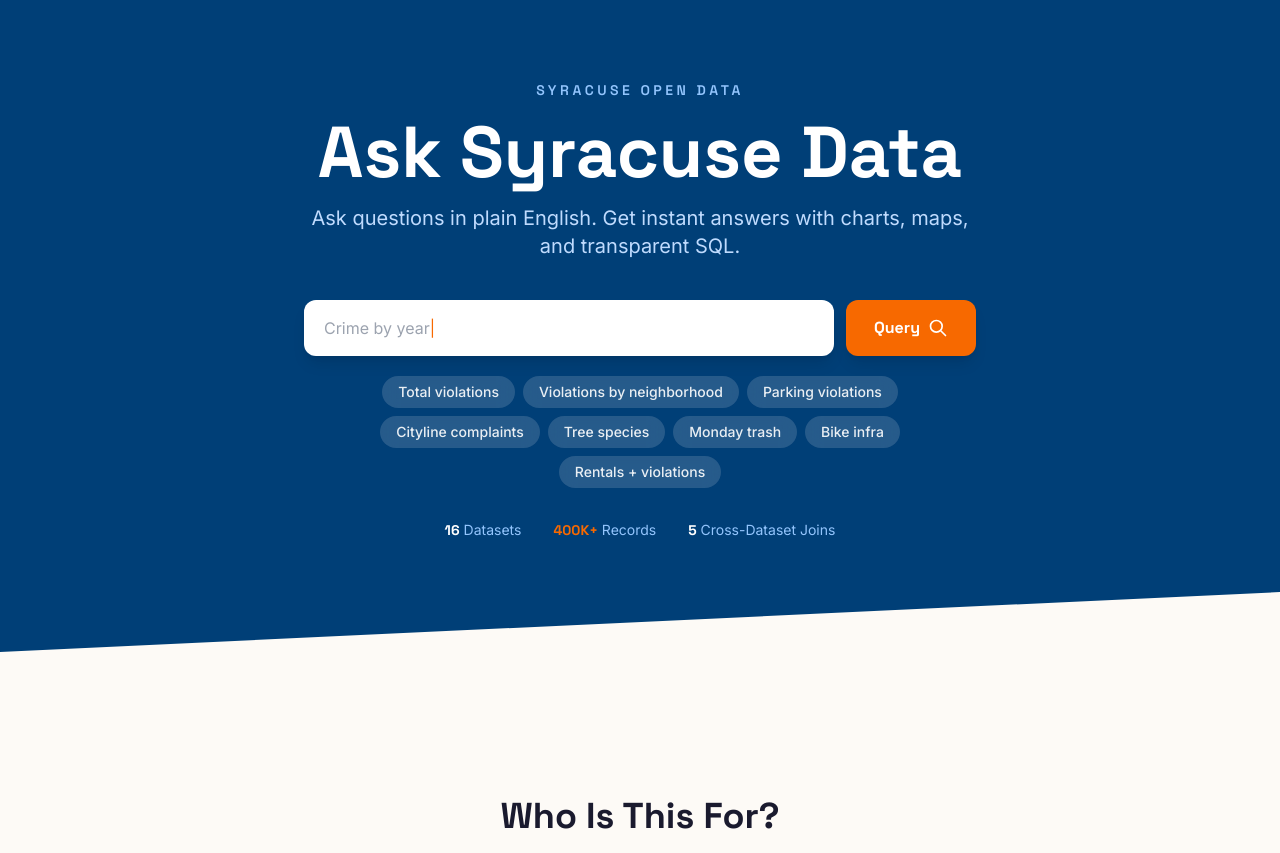
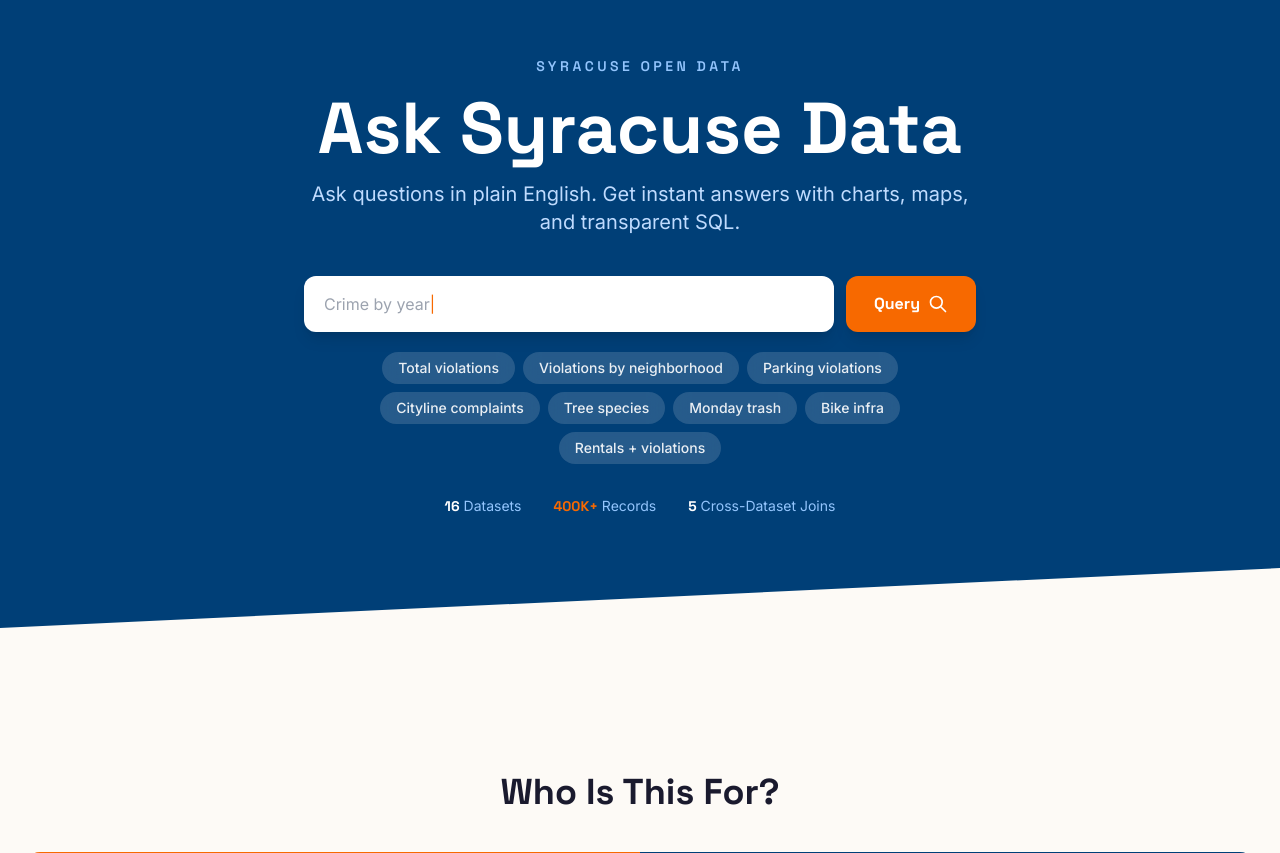
Before and after one commit to prathyusha1231/Ask-Syracuse-Data, a FastAPI app: page / in a window 1280 px wide. Shown: the top 853 px of the page. Run offline with FastAPI, Linux system fonts and the light colour scheme; some libraries are stand-ins or nearby versions.

Commit message:
feat: Auto-scroll to loading on query submit, reduce hero top padding

```diff
--- a/templates/index.html
+++ b/templates/index.html
@@ -240,7 +240,7 @@
     <!-- HERO + QUERY (merged) -->
     <!-- ============================================================ -->
     <header class="relative bg-syracuse-blue overflow-hidden" id="querySection">
-        <div class="max-w-7xl mx-auto px-6 pt-16 md:pt-20 pb-24 md:pb-28 text-center relative z-10">
+        <div class="max-w-7xl mx-auto px-6 pt-10 md:pt-14 pb-24 md:pb-28 text-center relative z-10">
             <p class="uppercase tracking-[0.25em] text-blue-300 text-sm font-heading font-semibold mb-4">Syracuse Open Data</p>
             <h1 class="font-heading font-bold text-5xl md:text-7xl text-white leading-tight mb-4">
                 Ask Syracuse Data
@@ -1108,6 +1108,9 @@
             document.getElementById('results').classList.add('hidden');
             showProgressiveLoading();
 
+            // Scroll to loading section
+            document.getElementById('loading').scrollIntoView({ behavior: 'smooth', block: 'start' });
+
             try {
                 const response = await fetch('/api/query', {
                     method: 'POST',
```
